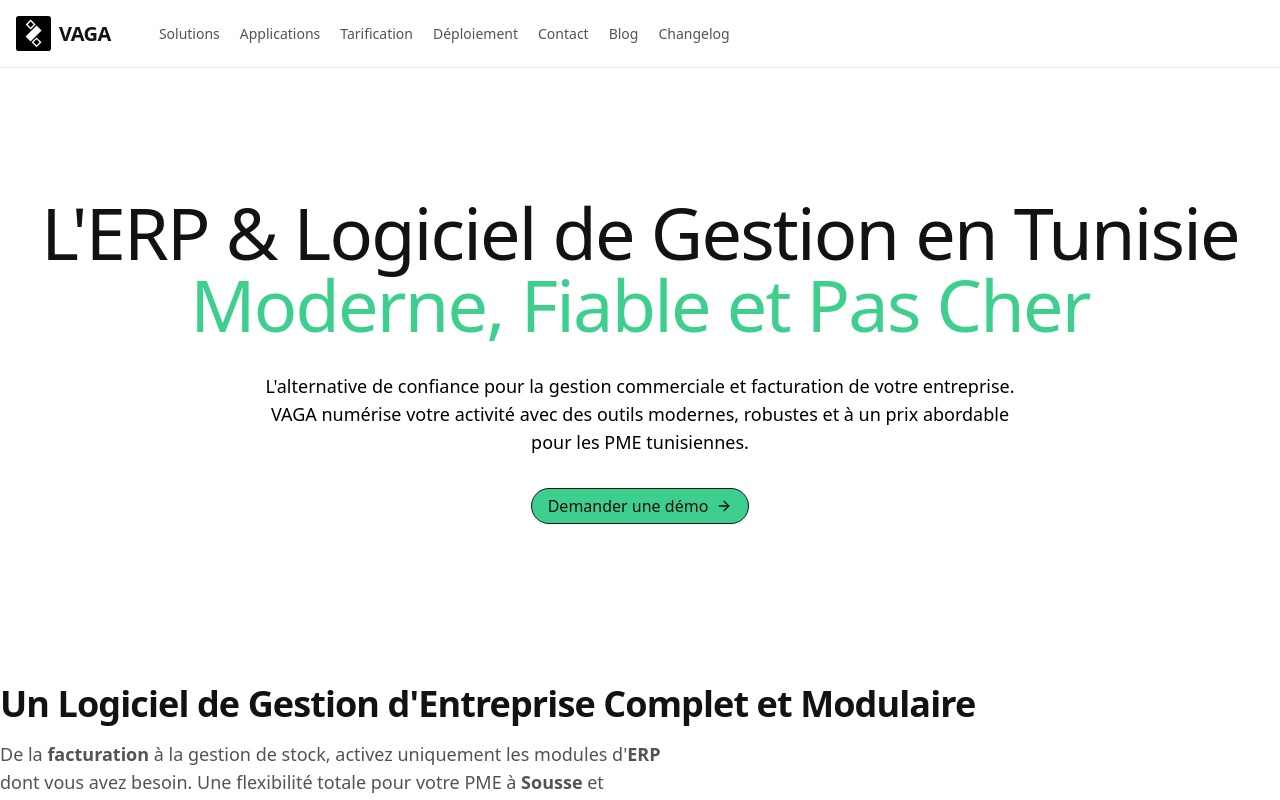
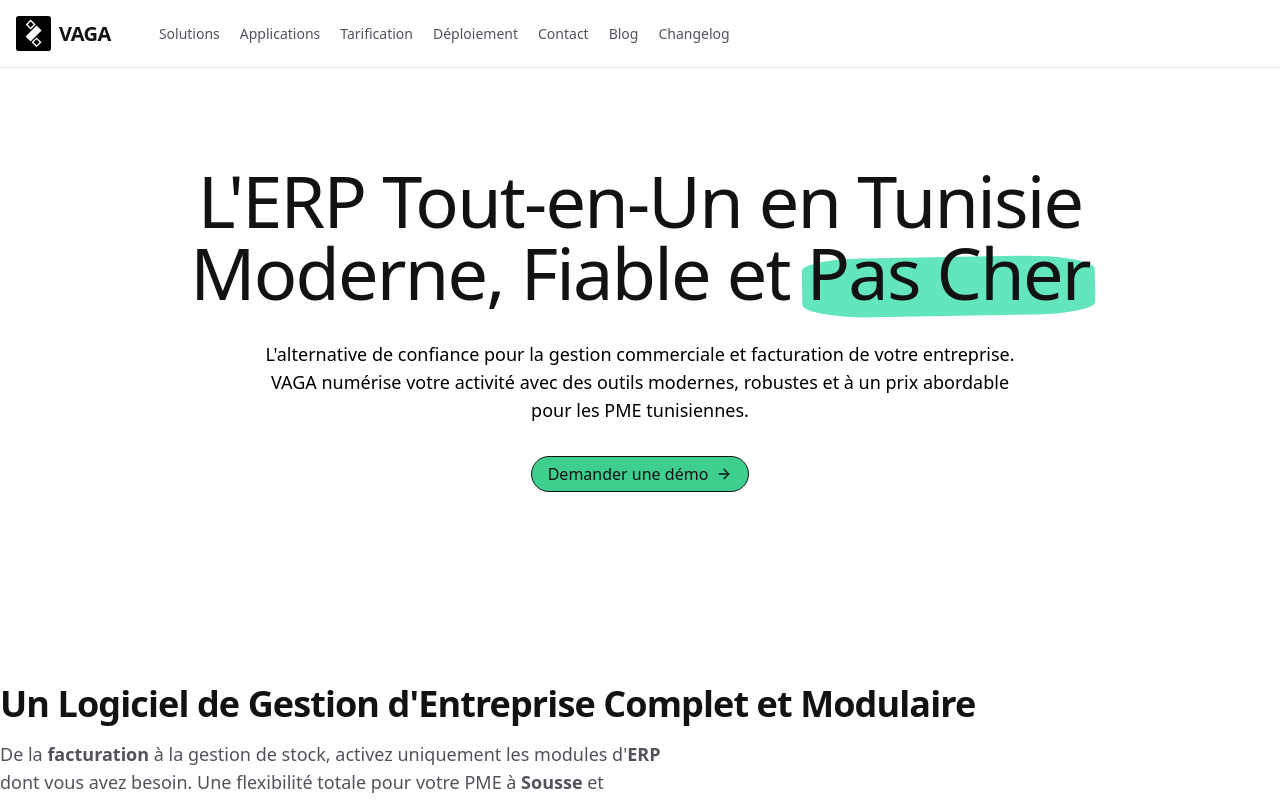
Before and after one commit to vaga-tn/vaga.tn, a Next.js app: page / in a window 1280 px wide. Shown: the top 800 px of the page. Built offline with nearby package versions, Linux system fonts and the light colour scheme.

Commit message:
chore: minor ui change

```diff
--- a/src/app/globals.css
+++ b/src/app/globals.css
@@ -35,3 +35,32 @@
     --radius: 0.5rem;
   }
 }
+
+.sectionWrapper {
+  @apply container relative py-24 mx-auto overflow-hidden;
+}
+
+.paint-highlight {
+  position: relative;
+  z-index: 1;
+  white-space: nowrap;
+}
+
+.paint-highlight::after {
+  content: "";
+  position: absolute;
+  /* Adjust these to change how much "paint" shows */
+  left: -5px;
+  right: -5px;
+  bottom: 5px;
+  height: 60%;
+
+  @apply bg-brand-400;
+  /* The yellow from your image */
+  z-index: -1;
+
+  /* This creates the organic, "blobby" paint look */
+  border-radius: 20% 25% 20% 24%;
+  transform: rotate(-1deg);
+  /* Adds a slight hand-drawn tilt */
+}
--- a/src/app/layout.tsx
+++ b/src/app/layout.tsx
@@ -45,39 +45,17 @@
   children: React.ReactNode;
 }>) {
   return (
-    <html lang="fr" className={`${geistSans.variable} ${geistMono.variable}`}>
+    // suppressHydrationWarning is key here to ignore extension-injected attributes
+    <html lang="fr" className={`${geistSans.variable} ${geistMono.variable}`} suppressHydrationWarning>
+      <head>
+        {/* Move GTM here for better performance and hydration stability */}
+        <GoogleTagManager gtmId="GTM-KNPPVR4L" />
+      </head>
       <body>
         {children}
-        <GoogleTagManager gtmId="GTM-KNPPVR4L" />
-        <script
-          type="application/ld+json"
-          dangerouslySetInnerHTML={{
-            __html: JSON.stringify({
-              "@context": "https://schema.org",
-              "@type": "SoftwareApplication",
-              "name": "VAGA",
-              "operatingSystem": "Web",
-              "applicationCategory": "BusinessApplication",
-              "offers": {
-                "@type": "Offer",
-                "price": "3500.00",
-                "priceCurrency": "TND"
-              },
-              "description": "Logiciel de gestion commerciale, facturation et ERP moderne à prix abordable pour les entreprises en Tunisie.",
-              "provider": {
-                "@type": "LocalBusiness",
-                "name": "MAAK CORP",
-                "address": {
-                  "@type": "PostalAddress",
-                  "addressLocality": "Sousse",
-                  "postalCode": "4054",
-                  "addressCountry": "TN",
-                  "streetAddress": "Av. Yasser Arafet, imm 16, 6ème étage, bureau 2, Sahloul 1"
-                }
-              }
-            })
-          }}
-        />
+
+        {/* Schema.org JSON-LD */}
+
       </body>
     </html>
   );
--- a/src/components/sections/Hero.tsx
+++ b/src/components/sections/Hero.tsx
@@ -3,24 +3,24 @@
 
 export function Hero() {
   return (
-    <section className="relative overflow-hidden bg-background pt-16 md:pt-24 lg:pt-32 pb-16 container mx-auto">
-      <div className="flex flex-col items-center gap-8">
+    <section className="sectionWrapper">
+      <div className="flex flex-col items-center justify-center h-full gap-8">
 
-        <h1 className="text-5xl font-thin text-center tracking-tight text-zinc-900 sm:text-6xl lg:text-7xl leading-[1.1]">
-          L'ERP & Logiciel de Gestion en Tunisie
+        <h1 className="text-5xl font-normal text-center tracking-tight text-zinc-900 sm:text-6xl lg:text-7xl leading-[1.1]">
+          L'ERP Tout-en-Un en Tunisie
           <br />
-          <span className="text-brand font-normal">Moderne, Fiable et Pas Cher</span>
+          Moderne, Fiable et <span className="paint-highlight">Pas Cher</span>
         </h1>
 
-        <p className="text-lg text-black text-center max-w-3xl font-thin">
+        <p className="max-w-3xl text-lg font-thin text-center text-black">
           L'alternative de confiance pour la <strong>gestion commerciale</strong> et <strong>facturation</strong> de votre entreprise.
           VAGA numérise votre activité avec des outils modernes, robustes et à un prix abordable pour les PME tunisiennes.
         </p>
 
         <div className="flex flex-wrap items-center">
-          <Link href="/#contact" className="rounded-full bg-brand text-zinc-900 hover:bg-brand-600 border border-zinc-900 h-9 px-4 py-2 cursor-pointer flex items-center">
+          <Link href="/#contact" className="flex items-center px-4 py-2 border rounded-full cursor-pointer bg-brand text-zinc-900 hover:bg-brand-600 border-zinc-900 h-9">
             Demander une démo
-            <ArrowRight className="ml-2 h-4 w-4" />
+            <ArrowRight className="w-4 h-4 ml-2" />
           </Link>
         </div>
       </div>
```
